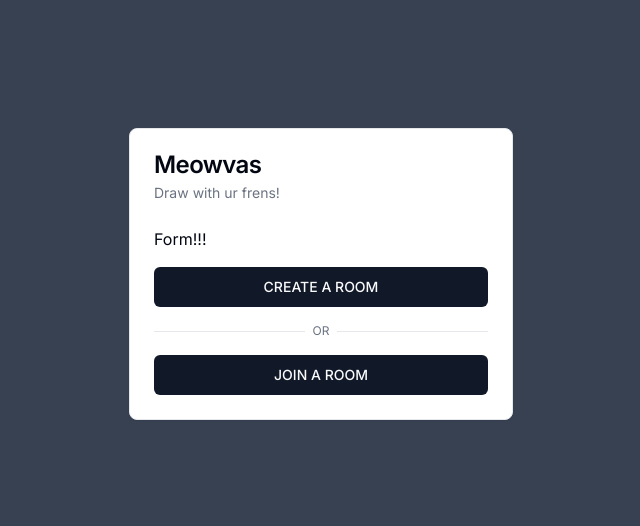
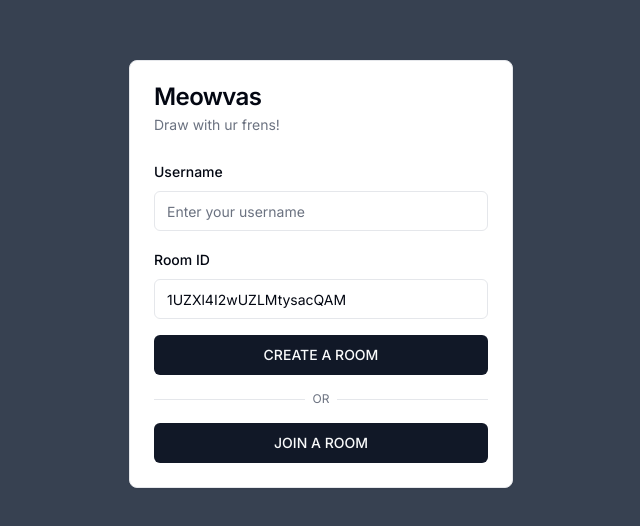
Before and after one commit to DarkNoriss/CanvasRailway, a Next.js app in the folder client/: page / in a window 1280 px wide. Shown: the part 126-652 px from the top of the page, without its empty margins (319-959 px from the left). Built offline with nearby package versions, Linux system fonts and the light colour scheme.

Commit message:
feat: form, zod validation

```diff
--- a/client/src/components/CreateRoomForm.tsx
+++ b/client/src/components/CreateRoomForm.tsx
@@ -7,17 +7,23 @@ import type * as z from 'zod';
 import { Button } from '@/components/ui/Button';
 import { createRoomSchema } from '@/lib/validations/createRoom';
 
-import { Form } from './ui/Form';
+import { Form, FormControl, FormField, FormItem, FormLabel } from './ui/Form';
+import { Input } from './ui/Input';
 
-const CreateRoomForm = () => {
-  const form = useForm<z.infer<typeof createRoomSchema>>({
+type RoomType = z.infer<typeof createRoomSchema>;
+
+const CreateRoomForm = ({ roomId }: { roomId: string }) => {
+  const form = useForm<RoomType>({
     resolver: zodResolver(createRoomSchema),
     defaultValues: {
       username: '',
+      roomId,
     },
   });
 
-  const onSubmit = () => {};
+  const onSubmit = (values: RoomType) => {
+    console.log(values);
+  };
 
   return (
     <Form {...form}>
@@ -25,8 +31,31 @@ const CreateRoomForm = () => {
         onSubmit={form.handleSubmit(onSubmit)}
         className="flex flex-col gap-4"
       >
-        <h2>Form!!!</h2>
-        <Button>CREATE A ROOM</Button>
+        <FormField
+          control={form.control}
+          name="username"
+          render={({ field }) => (
+            <FormItem>
+              <FormLabel className="text-foreground">Username</FormLabel>
+              <FormControl>
+                <Input placeholder="Enter your username" {...field} />
+              </FormControl>
+            </FormItem>
+          )}
+        />
+        <FormField
+          control={form.control}
+          name="roomId"
+          render={() => (
+            <FormItem>
+              <FormLabel className="text-foreground">Room ID</FormLabel>
+              <FormControl>
+                <Input value={roomId} readOnly />
+              </FormControl>
+            </FormItem>
+          )}
+        />
+        <Button type="submit">CREATE A ROOM</Button>
       </form>
     </Form>
   );
--- /dev/null
+++ b/client/src/components/ui/Input.tsx
@@ -0,0 +1,27 @@
+/* eslint-disable */
+
+import * as React from "react"
+
+import { cn } from "@/lib/utils"
+
+export interface InputProps
+  extends React.InputHTMLAttributes<HTMLInputElement> {}
+
+const Input = React.forwardRef<HTMLInputElement, InputProps>(
+  ({ className, type, ...props }, ref) => {
+    return (
+      <input
+        type={type}
+        className={cn(
+          "flex h-10 w-full rounded-md border border-input bg-background px-3 py-2 text-sm ring-offset-background file:border-0 file:bg-transparent file:text-sm file:font-medium placeholder:text-muted-foreground focus-visible:outline-none focus-visible:ring-2 focus-visible:ring-ring focus-visible:ring-offset-2 disabled:cursor-not-allowed disabled:opacity-50",
+          className
+        )}
+        ref={ref}
+        {...props}
+      />
+    )
+  }
+)
+Input.displayName = "Input"
+
+export { Input }
--- a/client/src/lib/validations/createRoom.ts
+++ b/client/src/lib/validations/createRoom.ts
@@ -5,4 +5,8 @@ export const createRoomSchema = z.object({
     .string()
     .min(3, { message: 'Username must contain at least 3 characters' })
     .max(20, { message: 'Username must not exceed 20 characters' }),
+  roomId: z
+    .string()
+    .trim()
+    .length(21, 'Room ID must contain exactly 21 characters'),
 });
```
Also changed, not shown: client/src/components/ui/Form.tsx (+0 -26 lines).
